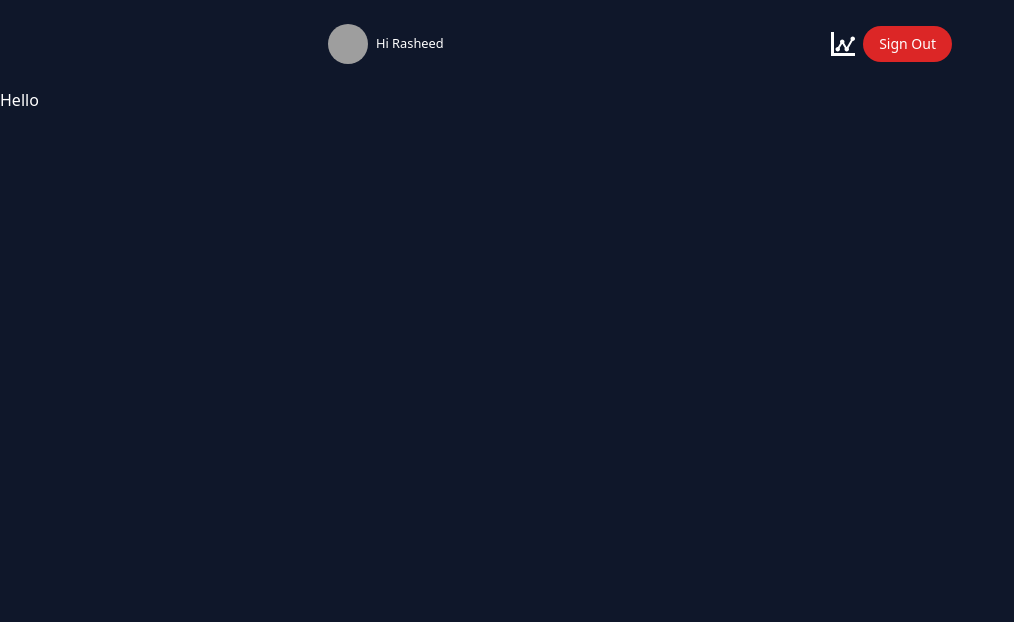
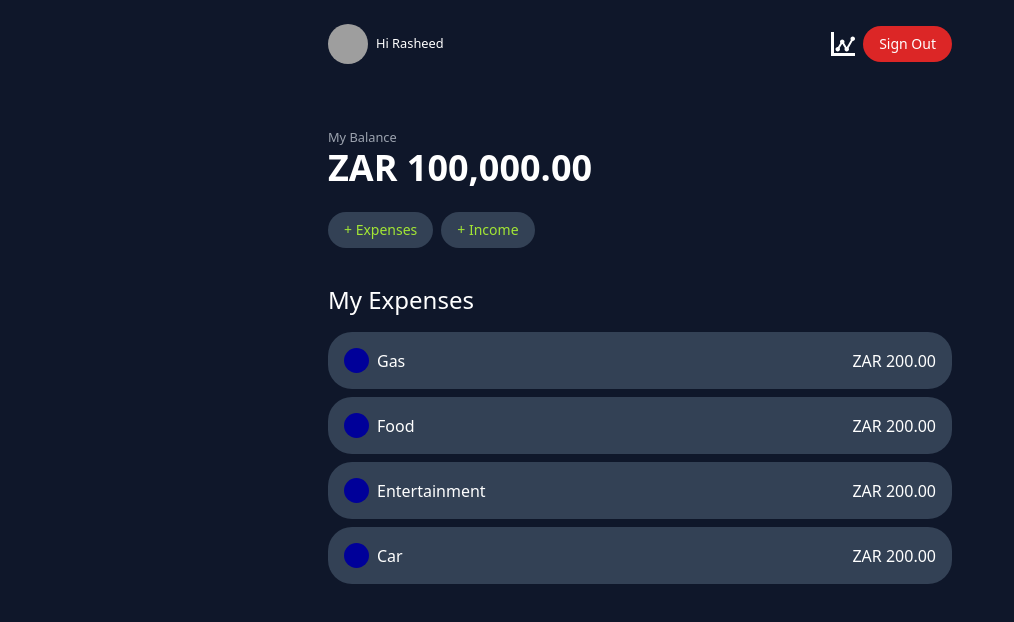
Before and after one commit to rasheedballim/Finance-Tracker, a Next.js app: page / in a window 1280 px wide. Shown: the top 622 px of the page, without its empty margins (0-1014 px from the left). Built offline with nearby package versions, Linux system fonts and the light colour scheme; grey boxes are pictures that could not be loaded.

Commit message:
Added Expense Section

```diff
--- a/app/globals.css
+++ b/app/globals.css
@@ -18,4 +18,7 @@
   .btn-red {
     @apply text-white capitalize  bg-red-600 border-red-600;
   }
+  .btn-primary {
+    @apply bg-slate-700 border-slate-700 text-lime-400;
+  }
 }
--- a/app/page.js
+++ b/app/page.js
@@ -1,3 +1,61 @@
+import { currencyFormatter } from "@/lib/utils";
+import ExpenseItems from "@/components/ExpenseItems";
+
+const DUMMY_DATA = [
+  {
+    id: 1,
+    title: "Gas",
+    colour: "#009",
+    amount: 200,
+  },
+  {
+    id: 2,
+    title: "Food",
+    colour: "#009",
+    amount: 200,
+  },
+  {
+    id: 3,
+    title: "Entertainment",
+    colour: "#009",
+    amount: 200,
+  },
+  {
+    id: 4,
+    title: "Car",
+    colour: "#009",
+    amount: 200,
+  },
+];
+
 export default function Home() {
-  return <p>Hello</p>;
+  return (
+
+    <main className="container max-w-2xl py-6 px-6 mx-auto">
+      <section className="py-3">
+        <small className="text-gray-400 text-md">My Balance</small>
+        <h2 className="text-4xl font-bold">{currencyFormatter(100000)}</h2>
+      </section>
+
+      <section className="flex items-center gap-2 py-3">
+        <button className="btn btn-primary">+ Expenses</button>
+        <button className="btn btn-primary">+ Income</button>
+      </section>
+      {/*My Expenses */}
+      <section className="py-6">
+        <h3 className="text-2xl"> My Expenses</h3>
+        <div className="flex flex-col gap-2 mt-4">
+          {DUMMY_DATA.map((expense) => {
+            return (
+              <ExpenseItems
+                colour={expense.colour}
+                title={expense.title}
+                amount={expense.amount}
+              />
+            );
+          })}
+        </div>
+      </section>
+    </main>
+  );
 }
--- /dev/null
+++ b/components/ExpenseItems.js
@@ -0,0 +1,20 @@
+import { currencyFormatter } from "@/lib/utils";
+
+function ExpenseItems({ colour, title, amount }) {
+  return (
+    <button>
+      <div className="flex items-center gap-2 justify-between px-4 py-4 bg-slate-700 rounded-3xl">
+        <div className="flex items-center gap-2">
+          <div
+            className="w-[25px] h-[25px] rounded-full "
+            style={{ backgroundColor: colour }}
+          />
+          <h4 className=" capitalize">{title}</h4>
+        </div>
+        <p>{currencyFormatter(amount)}</p>
+      </div>
+    </button>
+  );
+}
+
+export default ExpenseItems;
--- /dev/null
+++ b/lib/utils.js
@@ -0,0 +1,8 @@
+export const currencyFormatter = (amount) => {
+  const formatter = Intl.NumberFormat("en-US", {
+    currency: "ZAR",
+    style: "currency",
+  });
+
+  return formatter.format(amount);
+};
```
